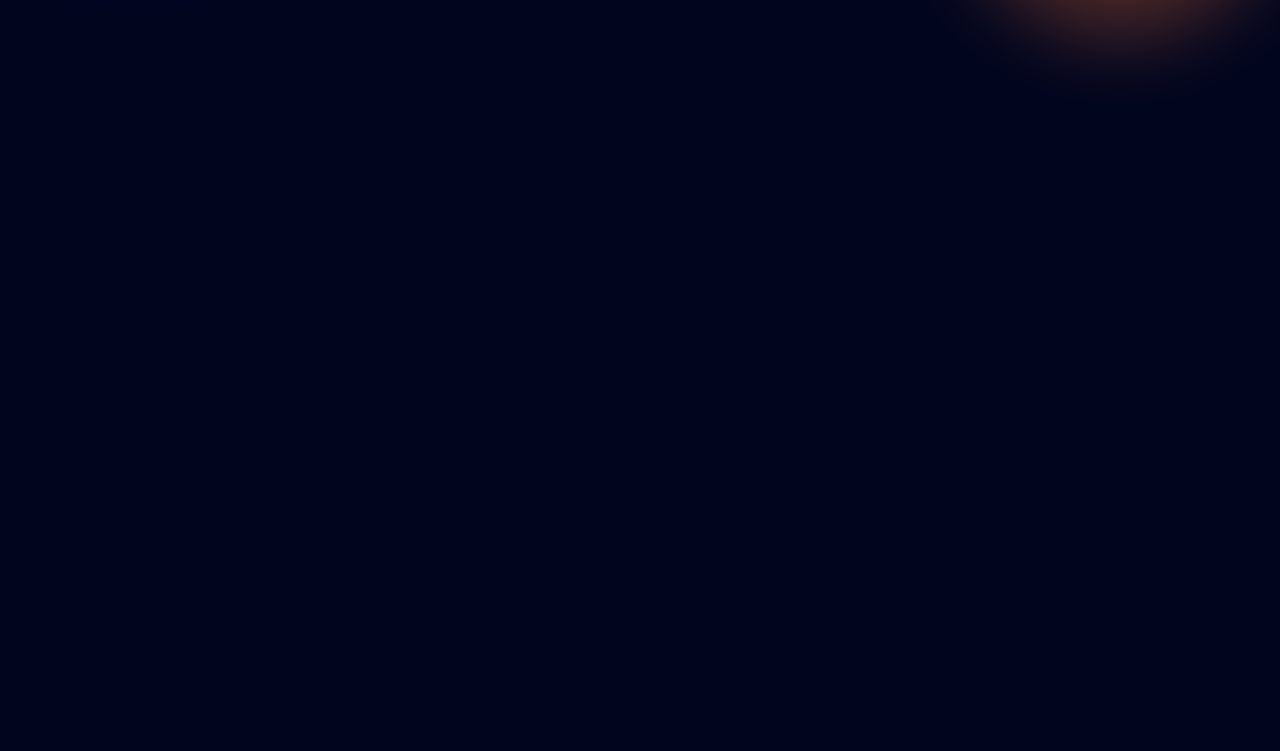
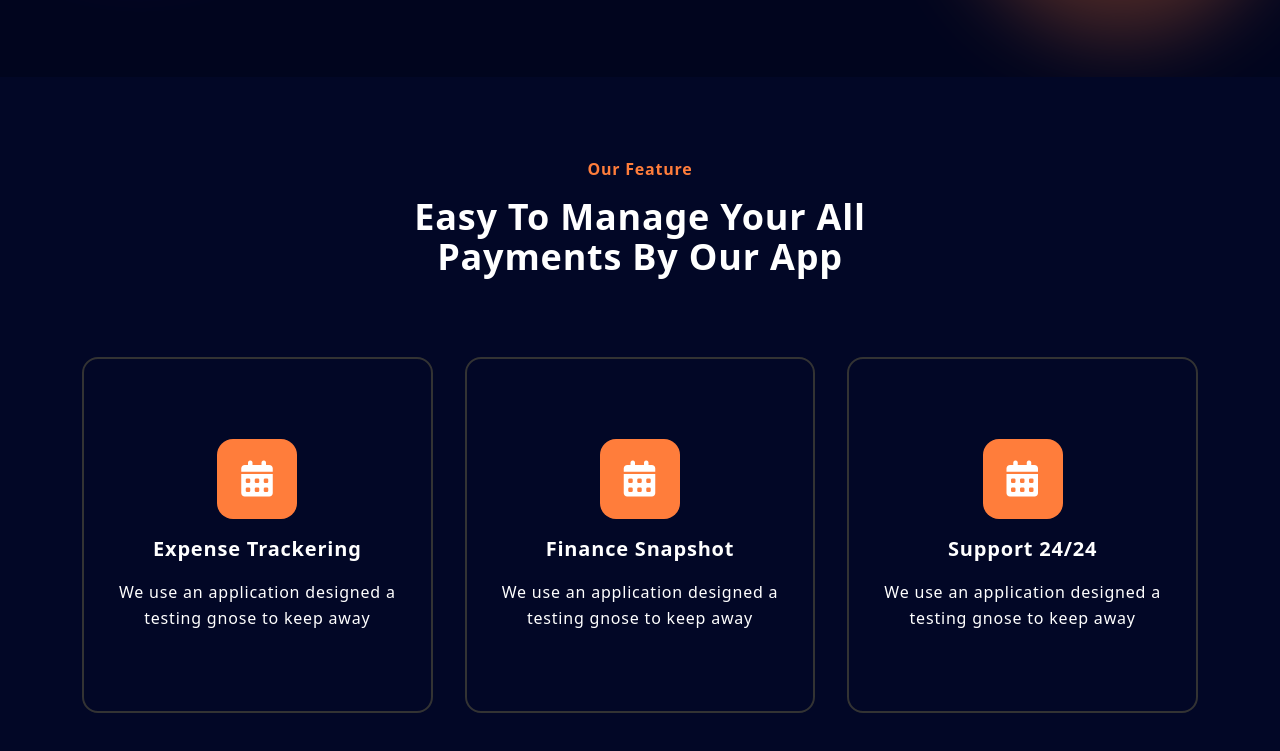
Before and after one commit to sharif-ahmed/tailwind_landing_page.github.io, a website built with Vite: page index.html in a window 1280 px wide. Shown: the part 459-1210 px from the top of the page. Before the commit the page ends 800 px from the top, so only its background shows below. Built offline with nearby package versions, Linux system fonts and the light colour scheme.

Commit message:
feature section complete

```diff
--- a/index.html
+++ b/index.html
@@ -76,6 +76,37 @@
                 </div>
             </div>
         </section>
+        <section id="features" class="bg-color-primary-light">
+            <div class="container py-20">
+                <div class="text-center m-auto mb-20 md:w-1/2">
+                    <h4 class="font-bold text-color-secondary mb-4">Our Feature</h4>
+                    <h1 class="title">Easy To Manage Your All Payments By Our App</h1>
+                </div>
+                <div class="grid lg:grid-cols-3 md:grid-cols-2 gap-12 lg:gap-8 px-4 sm:px-6 lg:px-8">
+                    <div class="border-2 border-solid border-color-gray text-center py-20 px-5 rounded-2xl cursor-pointer hover:bg-color-primary-dark ease-in duration-200">
+                        <div class="bg-color-secondary rounded-2xl py-5 px-6 inline-block">
+                            <i class="fa-solid fa-calendar-days text-4xl"></i>
+                        </div>
+                        <h3 class="text-xl font-bold py-4">Expense Trackering</h3>
+                        <p class="leading-relaxed">We use an application designed a testing gnose to keep away</p>
+                    </div>
+                    <div class="border-2 border-solid border-color-gray text-center py-20 px-5 rounded-2xl cursor-pointer hover:bg-color-primary-dark ease-in duration-200">
+                        <div class="bg-color-secondary rounded-2xl py-5 px-6 inline-block">
+                            <i class="fa-solid fa-calendar-days text-4xl"></i>
+                        </div>
+                        <h3 class="text-xl font-bold py-4">Finance Snapshot</h3>
+                        <p class="leading-relaxed">We use an application designed a testing gnose to keep away</p>
+                    </div>
+                    <div class="border-2 border-solid border-color-gray text-center py-20 px-5 rounded-2xl cursor-pointer hover:bg-color-primary-dark ease-in duration-200">
+                        <div class="bg-color-secondary rounded-2xl py-5 px-6 inline-block">
+                            <i class="fa-solid fa-calendar-days text-4xl"></i>
+                        </div>
+                        <h3 class="text-xl font-bold py-4">Support 24/24</h3>
+                        <p class="leading-relaxed">We use an application designed a testing gnose to keep away</p>
+                    </div>
+                </div>
+            </div>
+        </section>
     </main>
 
     <script>
@@ -89,7 +120,7 @@
             faSolid.classList.toggle("fa-xmark");
         })
 
-        hlink.forEach(link => {
+        hlink.forEach(link , () => {
             link.addEventListener('click', () => {
                 menu.classList.toggle("hidden");
                 faSolid.classList.toggle("fa-xmark");
```
